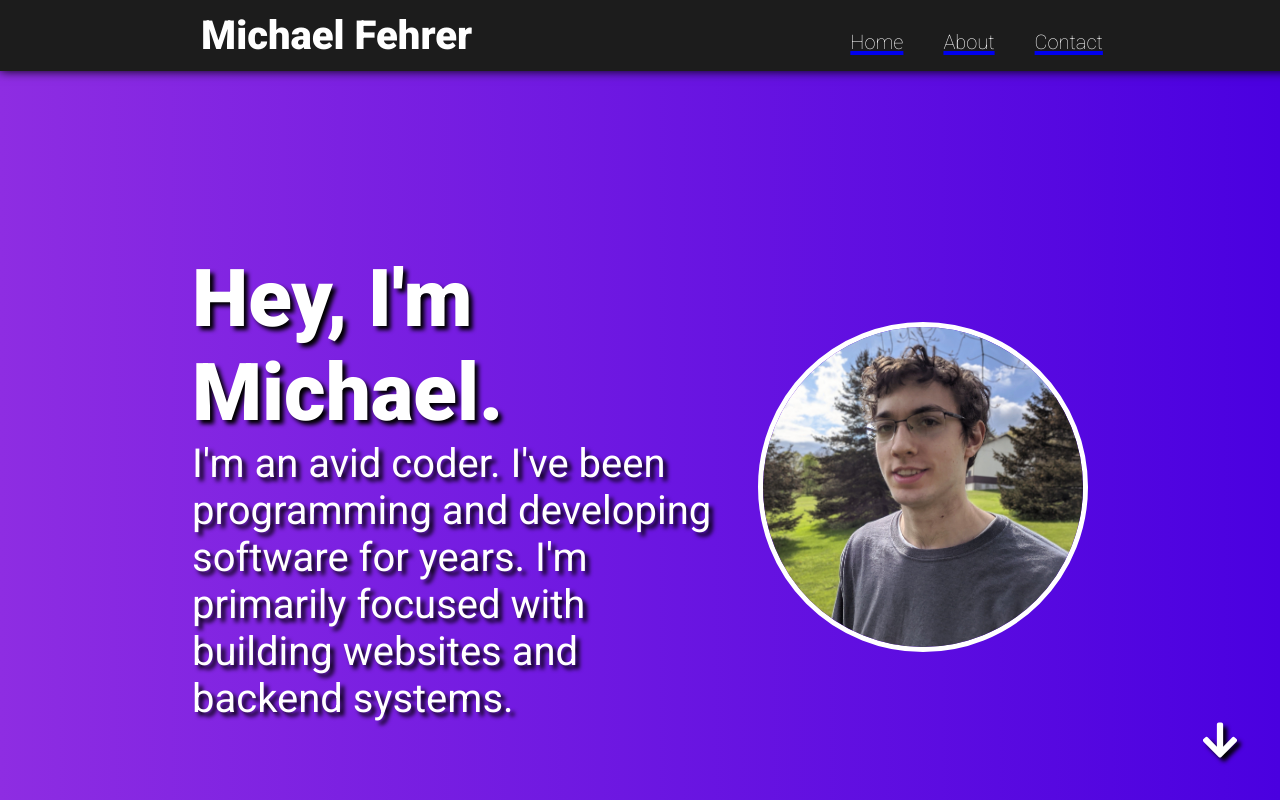
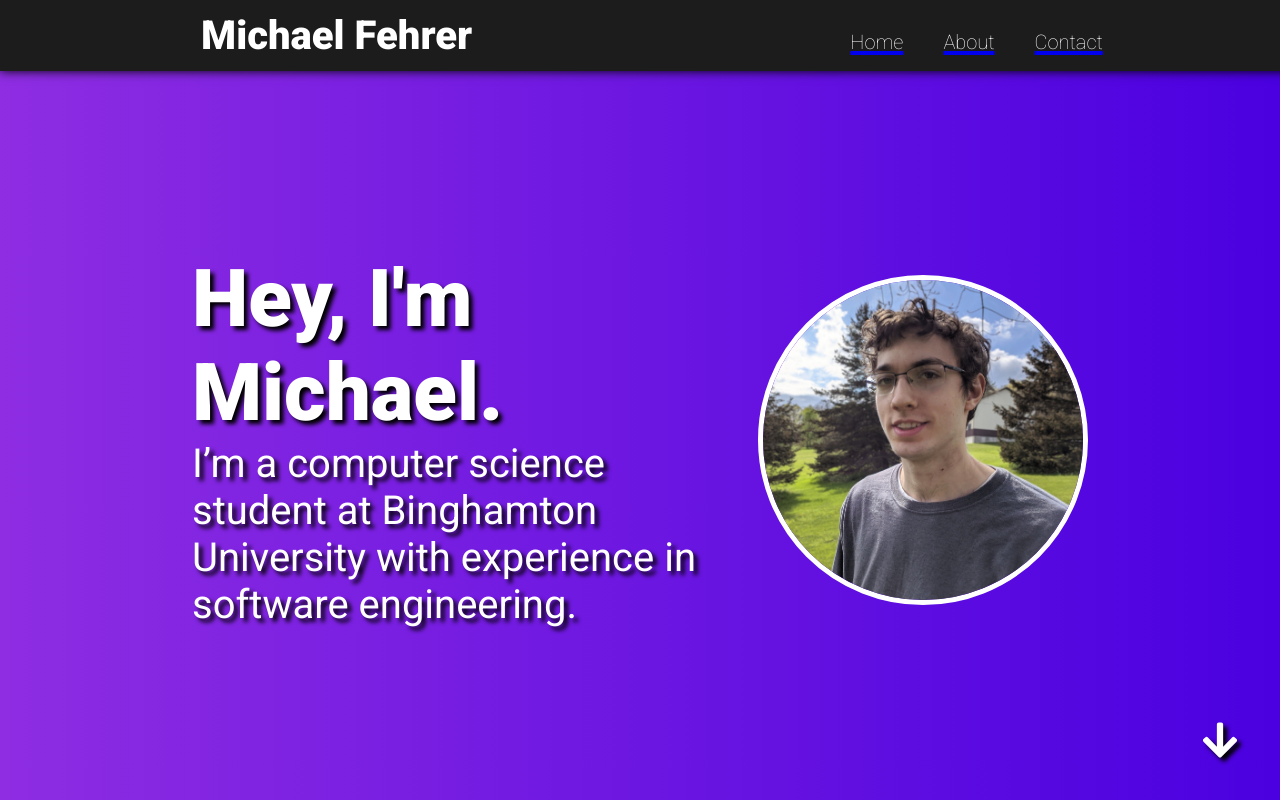
Before and after one commit to mtfehrer/personal-website, a React (Create React App) app: page /#/ in a window 1280 px wide. Shown: the top 800 px of the page. Built offline with nearby package versions, Linux system fonts and the light colour scheme.

Commit message:
update default text

```diff
--- a/src/components/HomeBody/HomeBody.tsx
+++ b/src/components/HomeBody/HomeBody.tsx
@@ -11,16 +11,13 @@ const HomeBody: React.FC = () => {
                     <div>
                         <h1 className="intro-title">Hey, I'm Michael.</h1>
                         <span className="intro-text">
-                            I'm an avid coder. I've been programming and
-                            developing software for years. I'm primarily focused
-                            with building websites and backend systems.
+                            I’m a computer science student at Binghamton University with experience
+                            in software engineering.
                         </span>
                     </div>
                     <img
                         className="profile-image"
-                        src={
-                            process.env.PUBLIC_URL + "/images/profile-photo.jpg"
-                        }
+                        src={process.env.PUBLIC_URL + "/images/profile-photo.jpg"}
                         alt="profile"
                     ></img>
                 </div>
```
